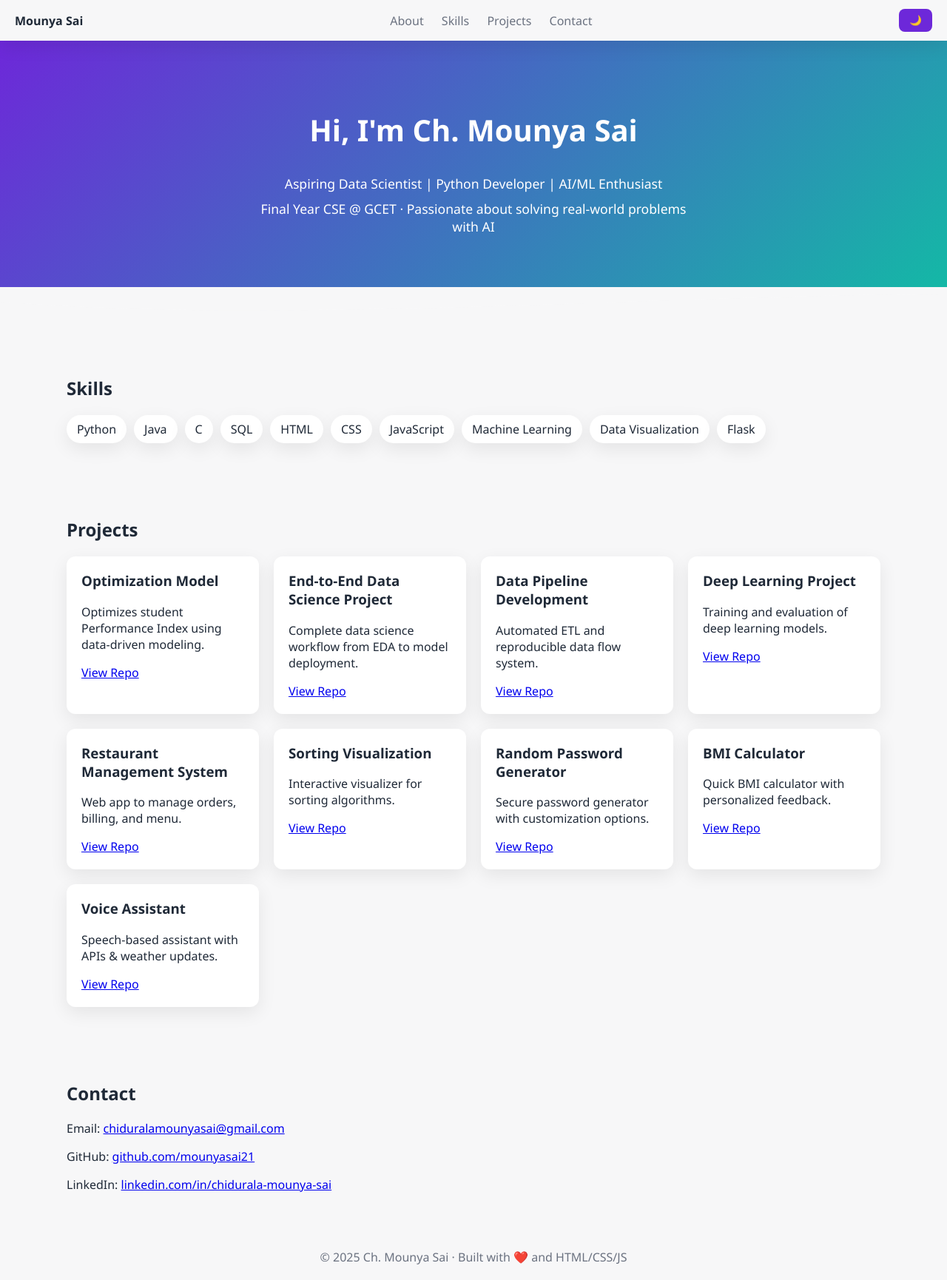
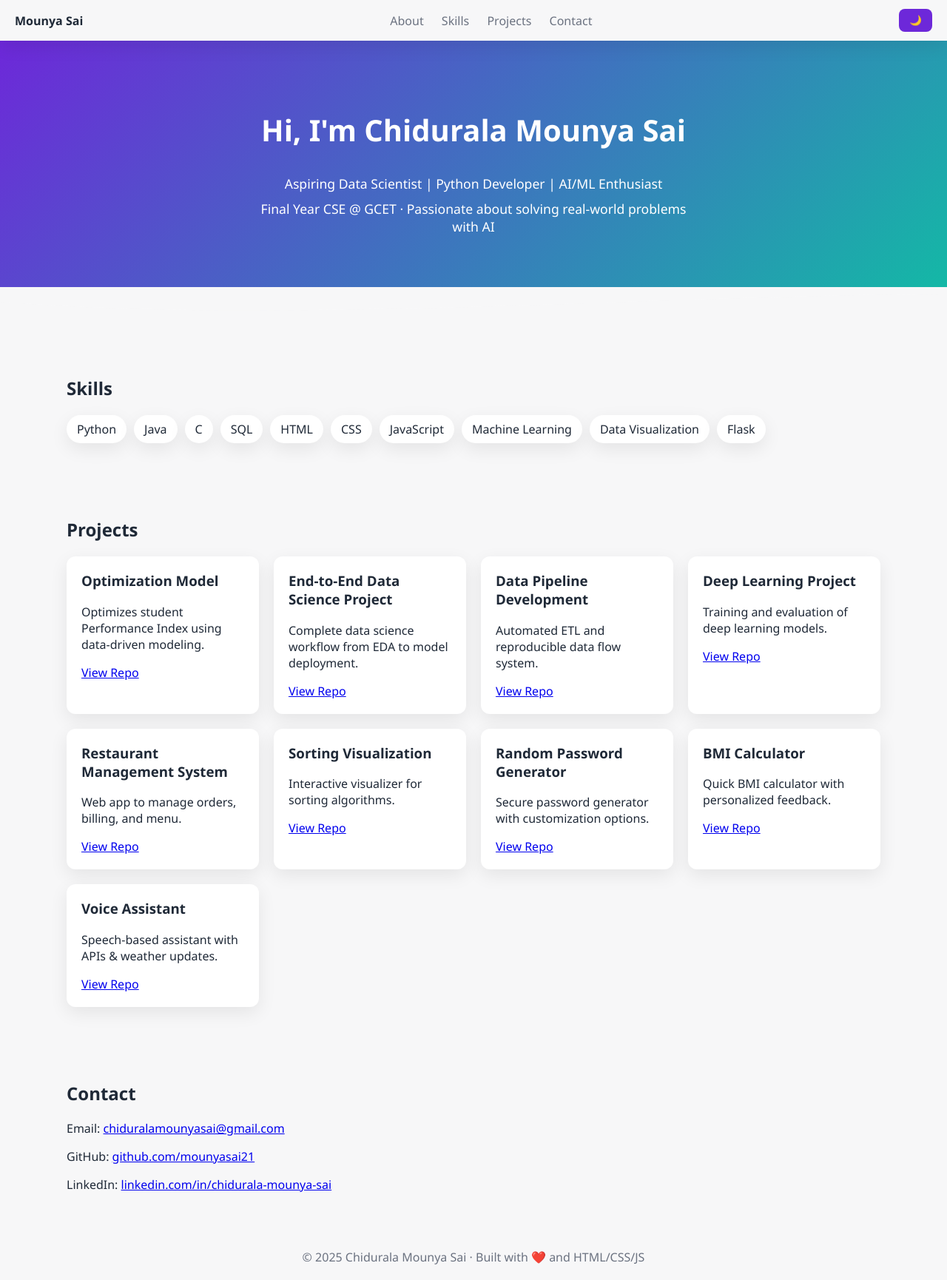
Before and after one commit to mounyasai21/mounyasai21.github.io, a plain HTML site: page index.html in a window 1280 px wide. Shown: the whole page at 74% size. Drawn offline with Linux system fonts and the light colour scheme.

Commit message:
Update index.html

```diff
--- a/index.html
+++ b/index.html
@@ -149,7 +149,7 @@
     </header>
 
     <section class="hero" id="about">
-        <h1>Hi, I'm Ch. Mounya Sai</h1>
+        <h1>Hi, I'm Chidurala Mounya Sai</h1>
         <p>Aspiring Data Scientist | Python Developer | AI/ML Enthusiast</p>
         <p>Final Year CSE @ GCET · Passionate about solving real-world problems with AI</p>
     </section>
@@ -235,7 +235,7 @@
     </section>
 
     <footer>
-        © 2025 Ch. Mounya Sai · Built with ❤️ and HTML/CSS/JS
+        © 2025 Chidurala Mounya Sai · Built with ❤️ and HTML/CSS/JS
     </footer>
 
     <script>
```
